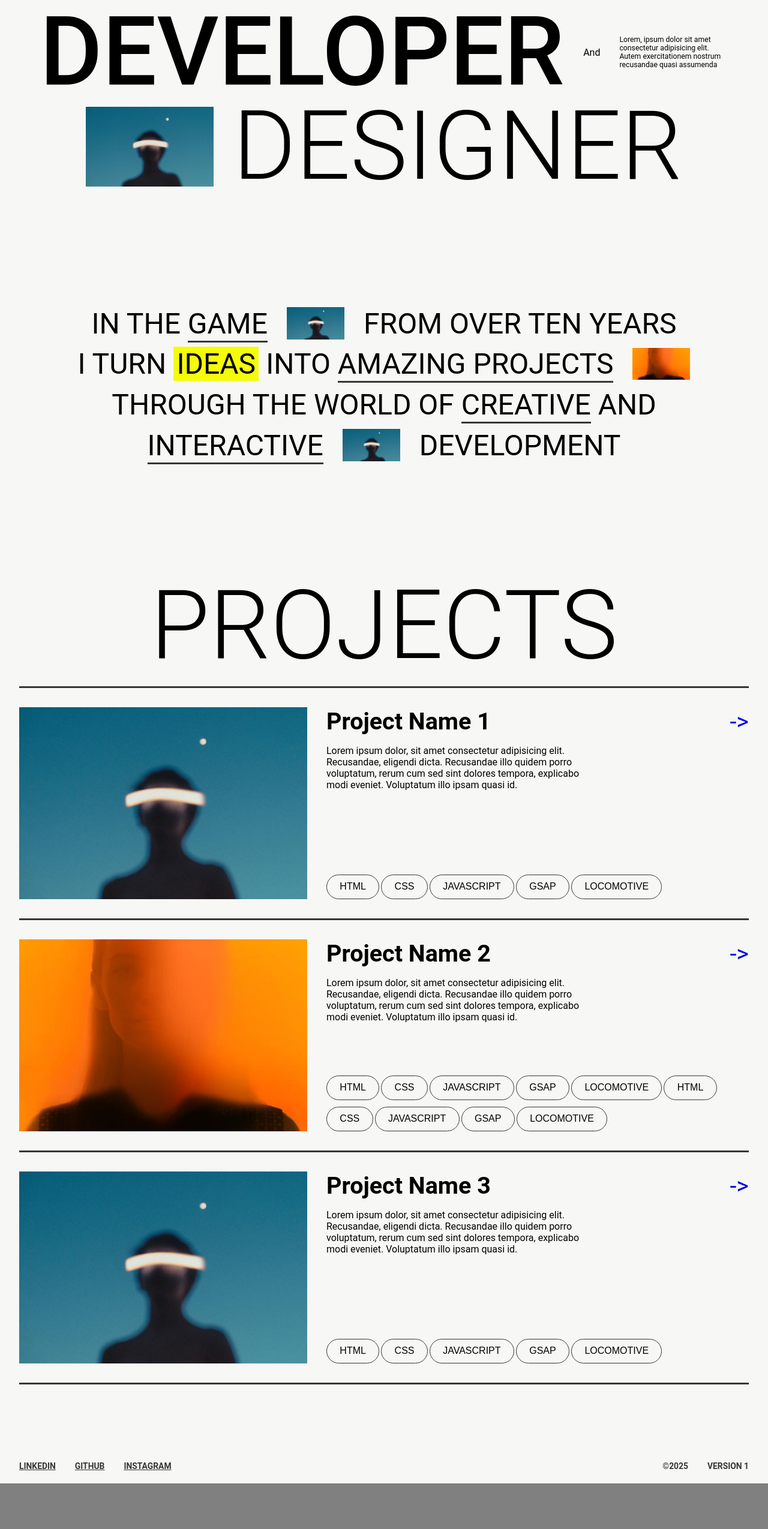
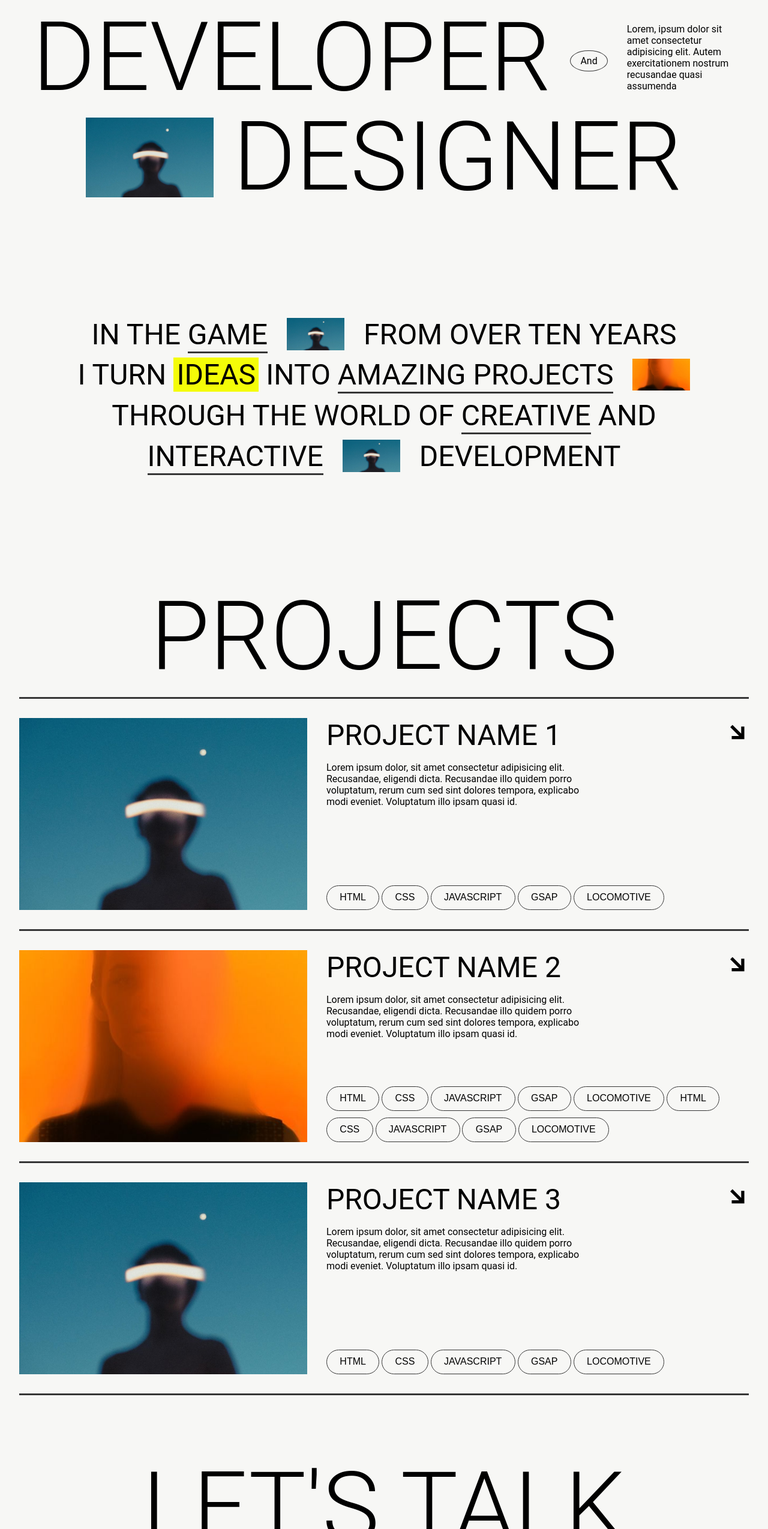
Before and after one commit to HarshitKumarSahu/portfolioUI, a website built with Vite: page index.html in a window 1280 px wide. Shown: the part 251-2800 px from the top of the page at 60% size. Before the commit the page ends 2724 px from the top, so only its background shows below. Built offline with nearby package versions, Linux system fonts and the light colour scheme.

Commit message:
added lets talk page

```diff
--- a/index.html
+++ b/index.html
@@ -119,7 +119,11 @@
                         <div class="top">
                             <div class="line1">
                                 <h2>Project Name 1</h2>
-                                <a href="#">-></a>
+                                <a href="#">
+                                    <svg width="20" height="20" viewBox="0 0 18 30" fill="#000">
+                                        <polygon points="14,7 14,15.923 2.976,4.899 0.148,7.728 11.42,19 2,19 2,23 14,23 18,23 18,19 18,7"></polygon>
+                                    </svg>
+                                </a>
                             </div>
                             <p>Lorem ipsum dolor, sit amet consectetur adipisicing elit. Recusandae, eligendi dicta. Recusandae illo quidem porro voluptatum, rerum cum sed sint dolores tempora, explicabo modi eveniet. Voluptatum illo ipsam quasi id.</p>
                         </div>
@@ -140,7 +144,11 @@
                         <div class="top">
                             <div class="line1">
                                 <h2>Project Name 2</h2>
-                                <a href="#">-></a>
+                                <a href="#">
+                                    <svg width="20" height="20" viewBox="0 0 18 30" fill="#000">
+                                        <polygon points="14,7 14,15.923 2.976,4.899 0.148,7.728 11.42,19 2,19 2,23 14,23 18,23 18,19 18,7"></polygon>
+                                    </svg>
+                                </a>
                             </div>
                             <p>Lorem ipsum dolor, sit amet consectetur adipisicing elit. Recusandae, eligendi dicta. Recusandae illo quidem porro voluptatum, rerum cum sed sint dolores tempora, explicabo modi eveniet. Voluptatum illo ipsam quasi id.</p>
                         </div>
@@ -167,7 +175,11 @@
                         <div class="top">
                             <div class="line1">
                                 <h2>Project Name 3</h2>
-                                <a href="#">-></a>
+                                <a href="#">
+                                    <svg width="20" height="20" viewBox="0 0 18 30" fill="#000">
+                                        <polygon points="14,7 14,15.923 2.976,4.899 0.148,7.728 11.42,19 2,19 2,23 14,23 18,23 18,19 18,7"></polygon>
+                                    </svg>
+                                </a>
                             </div>
                             <p>Lorem ipsum dolor, sit amet consectetur adipisicing elit. Recusandae, eligendi dicta. Recusandae illo quidem porro voluptatum, rerum cum sed sint dolores tempora, explicabo modi eveniet. Voluptatum illo ipsam quasi id.</p>
                         </div>
@@ -182,6 +194,28 @@
                 </li>
             </ul>
 
+        </section>
+
+        <section class="getintouch">
+            <div class="top">
+                <h1>LET'S TALK</h1>
+                <!-- <a href="#">
+                    <svg width="20" height="20" viewBox="0 0 18 30" fill="#000">
+                        <polygon points="14,7 14,15.923 2.976,4.899 0.148,7.728 11.42,19 2,19 2,23 14,23 18,23 18,19 18,7"></polygon>
+                    </svg>
+                </a> -->
+            </div>
+            <!-- <div class="bottom"> -->
+                <!-- <div class="contact">
+                    <span>hello@gmail.com</span>
+                    <span>1100223344</span>
+                    <span>Lorem ipsum, dolor sit amet consectetur adipisicing elit.</span>
+                </div> -->
+                <button>AND CREATE SOME STUFF TOGETHER!</button>
+                <!-- <div class="backtotop">
+
+                </div> -->
+            <!-- </div> -->
         </section>
 
         <footer>
--- a/src/style.css
+++ b/src/style.css
@@ -111,12 +111,22 @@ li h1 {
     /* align-self: center; */
 }
 .two h1 {
-    font-weight: 500;
+    /* font-weight: 500; */
+    /* font-family: serif; */
 }
 li aside {
     width: calc(var(--one-block-size) * 0.85);
-    font-size: calc(var(--one-block-size) * 0.0575);
+    /* font-size: calc(var(--one-block-size) * 0.0575); */
+    font-size:  calc(var(--one-block-size) * 0.075);
     /* align-self: flex-start;  */
+}
+header span {
+    padding: calc(var(--one-block-size) * 0.035) calc(var(--one-block-size) * 0.075);
+    border-radius: 50%;
+    border: calc(var(--one-block-size) * 0.00525) solid #363636;
+    background-color: transparent;
+    font-size: calc(var(--one-block-size) * 0.075);
+    margin-top: calc(var(--one-block-size) * 0.05);
 }
 /* li span {
     align-self: flex-end
@@ -229,12 +239,20 @@ section figure {
     margin-top: calc(var(--one-block-size) * 0.05);
 }
 .porjects li h2 , .porjects li a {
-    font-size: calc(var(--one-block-size) * 0.185);
+    /* font-size: calc(var(--one-block-size) * 0.185); */
+    font-size: calc(var(--one-block-size) * 0.225);
+    text-transform: uppercase;
+    font-weight: 400;
+}
+.porjects li a svg {
+    width: calc(var(--one-block-size) * 0.185);
+    height: calc(var(--one-block-size) * 0.185);
 }
 .porjects li p {
     width: 60%;
     font-size:  calc(var(--one-block-size) * 0.075);
     margin: calc(var(--one-block-size) * 0.075) 0;
+    text-transform: none;
 }
 .porjects ul li:last-child {
     border-bottom: calc(var(--one-block-size) * 0.015) solid #363636;
@@ -281,7 +299,60 @@ footer {
     color: #363636;
 }
 
-
+.getintouch {
+    position: relative;
+    left: 0;
+    width: 100%;
+    /* height: 100vh; */
+    padding: 0 calc(var(--one-block-size) * 0.15);
+    display: flex;
+    align-items: center;
+    justify-content: center;
+    flex-direction: column;
+    margin-bottom: calc(var(--one-block-size) * 0.5);
+}
+.getintouch .top {
+    display: flex;
+    align-items: center;
+    justify-content: center;
+}
+.getintouch .top h1 {
+    font-size: calc(var(--one-block-size) * 0.75);
+    line-height: calc(var(--one-block-size) * 0.75);
+    font-weight: 300;
+    text-transform: uppercase;
+}
+.getintouch .top svg {
+    width: calc(var(--one-block-size) * 0.5);
+    height: calc(var(--one-block-size) * 0.5);
+}
+.getintouch button {
+    padding: calc(var(--one-block-size) * 0.075) calc(var(--one-block-size) * 0.125);
+    border-radius: calc(var(--one-block-size) * 0.275);
+    border: calc(var(--one-block-size) * 0.00525) solid #363636;
+    background-color: transparent;
+    /* font-size: calc(var(--one-block-size) * 0.075); */
+    font-size: calc(var(--one-block-size) * 0.225);
+    margin-top: calc(var(--one-block-size) * 0.05);
+    cursor: pointer;
+}
+/* .getintouch  .bottom {
+    width: 100%;
+    display: flex;
+    align-items: center;
+    justify-content: space-between;
+} */
+/* .getintouch .contact {
+    width: calc(var(--one-block-size) * 1.5);
+    display: flex;
+    align-items: flex-start;
+    justify-content: center;
+    flex-direction: column;
+} */
+/* .getintouch .contact span {
+    font-size:  calc(var(--one-block-size) * 0.075);
+    margin-top: calc(var(--one-block-size) * 0.025);
+} */
 
 /* Responsive Media Queries (Mobile-First) */
 /* Phone view: up to 576px */
@@ -289,6 +360,7 @@ footer {
     html, body {
         background-color: brown;
     }
+
 }
 
 /* Tablet view: 577px to 768px */
```
